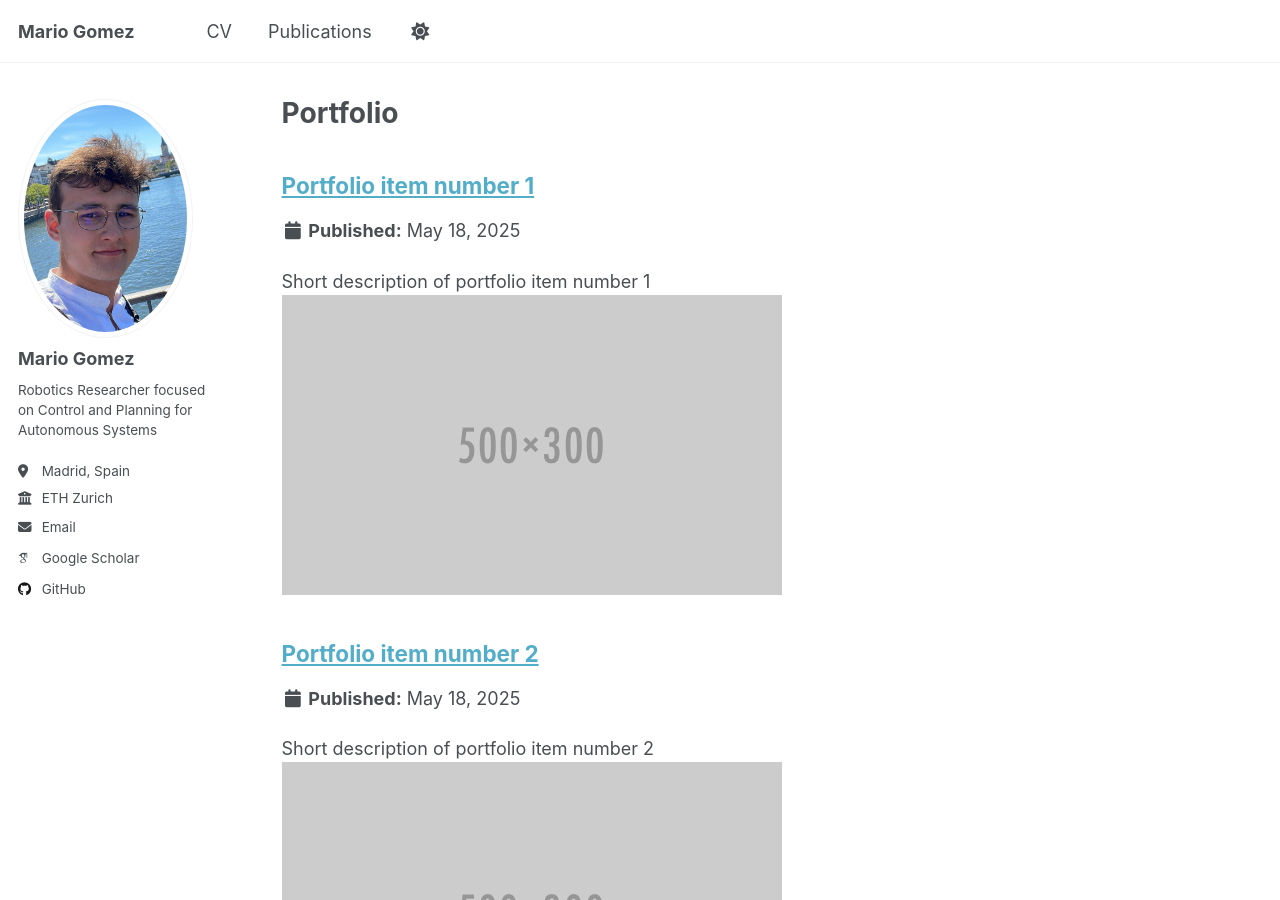
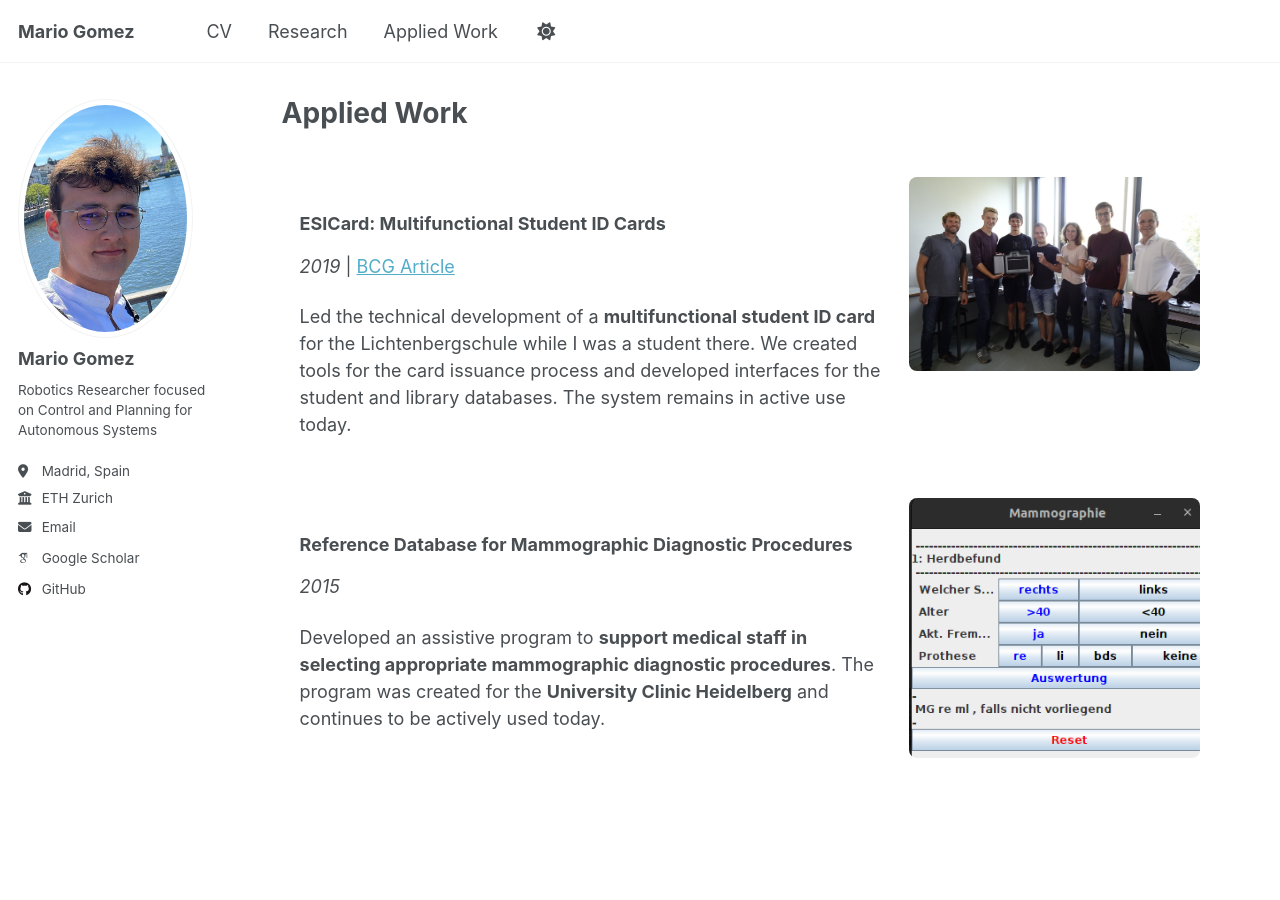
Before and after one commit to mgomezandreu/personal, a Jekyll site: the page built from _pages/portfolio.html, in a window 1280 px wide and 900 px high. Built offline with Jekyll 4.4.1, drawn with Linux system fonts in a browser that asks for light colours; some web fonts are replaced.

Commit message:
* added applied page

```diff
--- a/_data/navigation.yml
+++ b/_data/navigation.yml
@@ -14,8 +14,11 @@ main:
   # - title: "Portfolio"
   #   url: /portfolio/
 
-  - title: "Publications"
+  - title: "Research"
     url: /publications/
+
+  - title: "Applied Work"
+    url: /applied/
 
   # - title: "Talks"
   #   url: /talks/
--- a/_pages/portfolio.html
+++ b/_pages/portfolio.html
@@ -1,13 +1,44 @@
 ---
 layout: archive
-title: "Portfolio"
-permalink: /portfolio/
+title: "Applied Work"
+permalink: /applied/
 author_profile: true
 ---
 
-{% include base_path %}
+<section id="applied" style="max-width: 900px; margin-left: 1em; padding: 2em 0;">
 
+  <div style="display: grid; grid-template-columns: 2fr 1fr; gap: 1.5em; margin-bottom: 2em; align-items: start;">
+    <div>
+      <h3>ESICard: Multifunctional Student ID Cards</h3>
+      <p>
+        <i>2019</i> | <a href="https://www.businessatschool.de/de/aktuelles/detail/schuelerausweis-lichtenbergschule-darmstadt" target="_blank">BCG Article</a>
+      </p>
+      <p>
+        Led the technical development of a <b>multifunctional student ID card</b> for the Lichtenbergschule while I was a student there.
+        We created tools for the card issuance process and developed interfaces for the student and library databases.
+        The system remains in active use today.
+      </p>
+    </div>
+    <div>
+      <img src="https://mgomezandreu.github.io/personal/images/ESICard.jpg" alt="ESICard Thumbnail" style="max-width: 100%; border-radius: 8px;">
+    </div>
+  </div>
 
-{% for post in site.portfolio %}
-  {% include archive-single.html %}
-{% endfor %}
+  <!-- Publication: RoboWrangler -->
+  <div style="display: grid; grid-template-columns: 2fr 1fr; gap: 1.5em; margin-bottom: 2em; align-items: start;">
+    <div>
+      <h3>Reference Database for Mammographic Diagnostic Procedures</h3>
+      <p>
+        <i>2015</i>
+      </p>
+      <p>
+        Developed an assistive program to <b>support medical staff in selecting appropriate mammographic diagnostic procedures</b>.
+        The program was created for the <b>University Clinic Heidelberg</b> and continues to be actively used today.
+      </p>
+    </div>
+    <div>
+      <img src="https://mgomezandreu.github.io/personal/images/UniHelp.png" alt="UniHelp Thumbnail" style="max-width: 100%; border-radius: 8px;">
+    </div>
+  </div>
+
+</section>
```
Also changed, not shown: images/ESICard.jpg (added), images/UniHelp.png (added).
